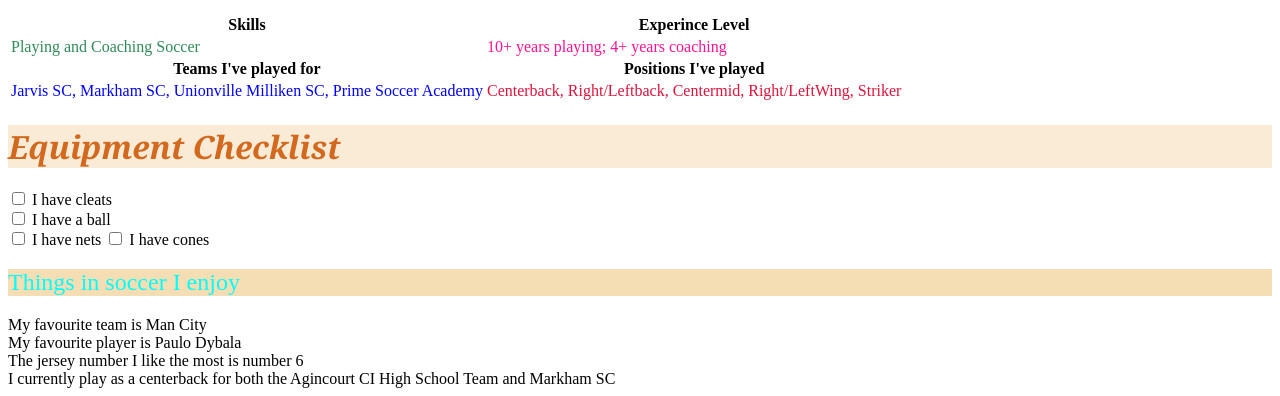
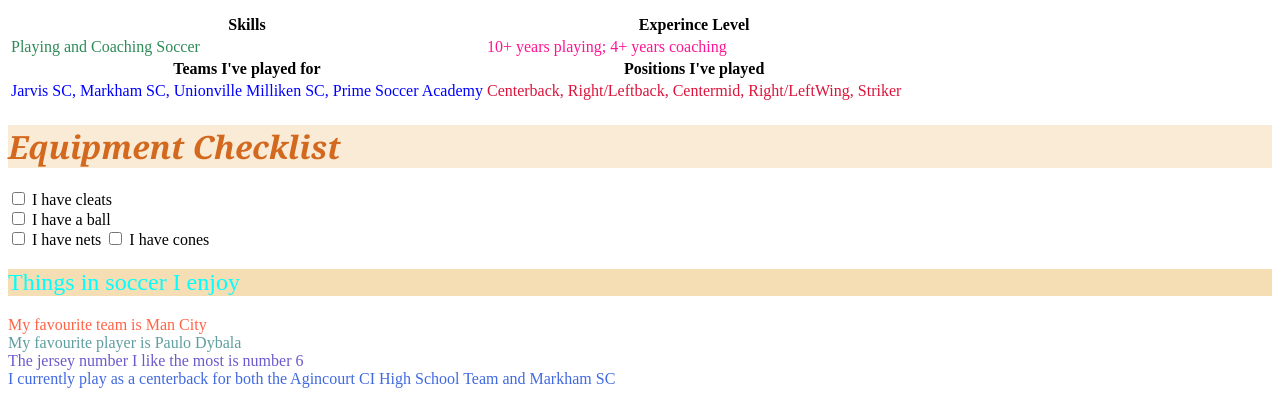
Before and after one commit to athavan710/java-assignment1, a website: page index.html in a window 1280 px wide. Shown: the part 513-909 px from the top of the page. Drawn offline with Linux system fonts and the light colour scheme.

Commit message:
Colours added to Thing in soccer I enjoy text

```diff
--- a/index.html
+++ b/index.html
@@ -79,10 +79,10 @@
   </h2>
 
   <div class="main">
-    <div class="box a">My favourite team is Man City</div>
-    <div class="box b">My favourite player is Paulo Dybala</div>
-    <div class="box a">The jersey number I like the most is number 6</div>
-    <div class="box a">I currently play as a centerback for both the Agincourt CI High School Team and Markham SC</div>
+    <div style="color: tomato;" class="box a">My favourite team is Man City</div>
+    <div style="color: cadetblue;" class="box b">My favourite player is Paulo Dybala</div>
+    <div style="color: slateblue;" class="box a">The jersey number I like the most is number 6</div>
+    <div style="color: royalblue;" class="box a">I currently play as a centerback for both the Agincourt CI High School Team and Markham SC</div>
   <div>
 
 
```
